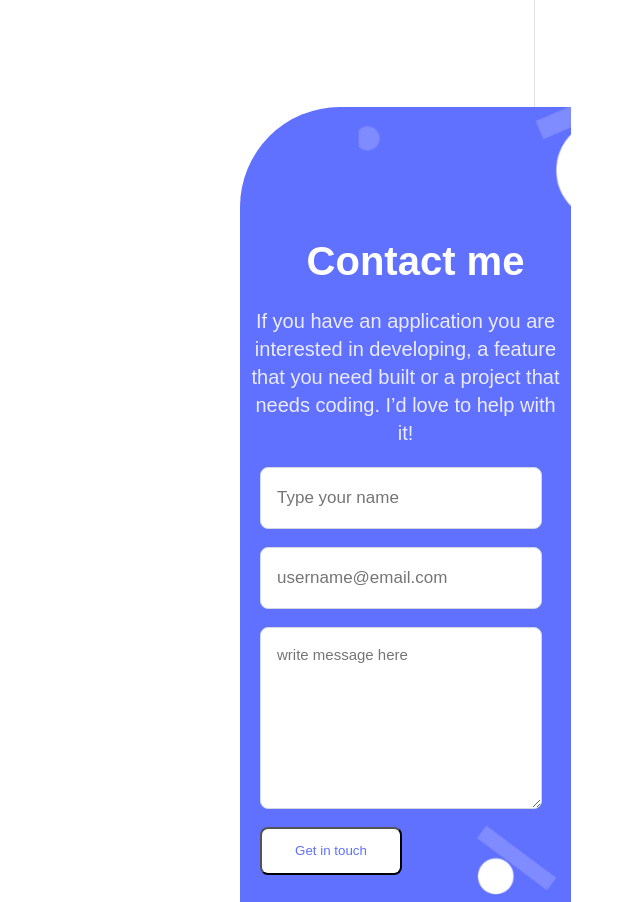
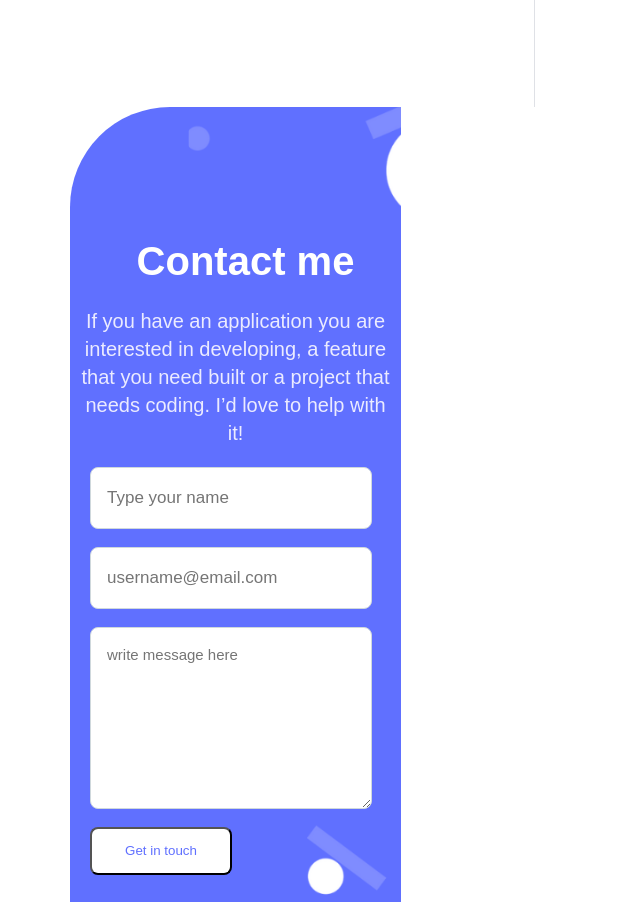
Before and after one commit to Danny-imo/portfolio, a website: page index.html in a window 1280 px wide. Shown: the part 4281-5183 px from the top of the page, without its empty margins (268-908 px from the left). Drawn offline with Linux system fonts and the light colour scheme.

Commit message:
update CSS style

```diff
--- a/style.css
+++ b/style.css
@@ -355,7 +355,7 @@
   display: flex;
   flex-direction: column;
 
-  margin-left: 500px;
+  margin-left: 330px;
 }
 .contact-section h3{
   font-family: 'Poppins', sans-serif;
```
